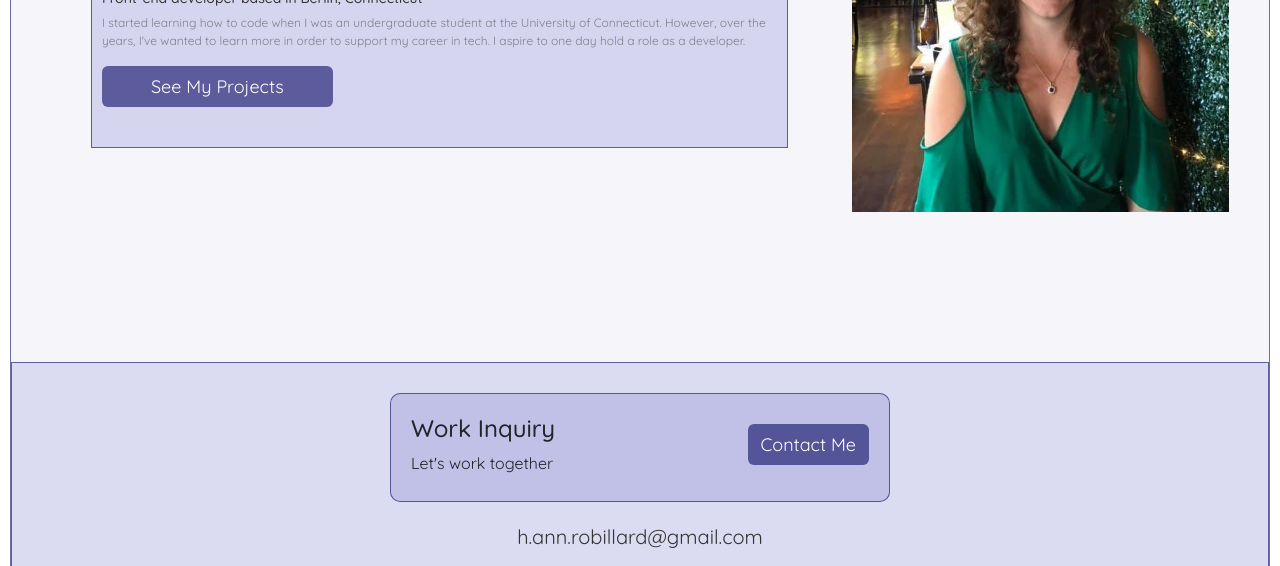
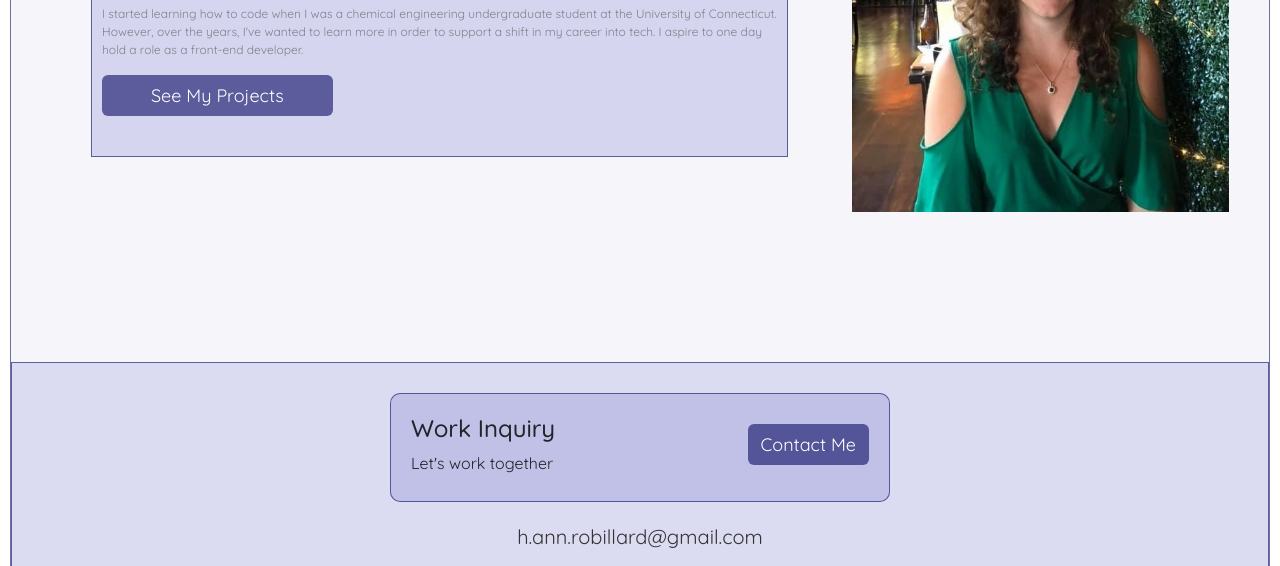
Before and after one commit to hollyrobillard/Portfolio, a plain HTML site: page about.html in a window 1280 px wide. Shown: the part 370-936 px from the top of the page. Drawn offline with nearby package versions, Linux system fonts and the light colour scheme.

Commit message:
Update Paragraph

```diff
--- a/about.html
+++ b/about.html
@@ -49,10 +49,11 @@
             <h1>Hello, I'm Holly Robillard</h1>
             <h2>Front-end developer based in Berlin, Connecticut</h2>
             <p>
-              I started learning how to code when I was an undergraduate student
-              at the University of Connecticut. However, over the years, I've
-              wanted to learn more in order to support my career in tech. I
-              aspire to one day hold a role as a developer.
+              I started learning how to code when I was a chemical engineering
+              undergraduate student at the University of Connecticut. However,
+              over the years, I've wanted to learn more in order to support a
+              shift in my career into tech. I aspire to one day hold a role as a
+              front-end developer.
             </p>
             <button
               href="index.html"
```
Also changed, not shown: index.html (+1 -1 lines).
